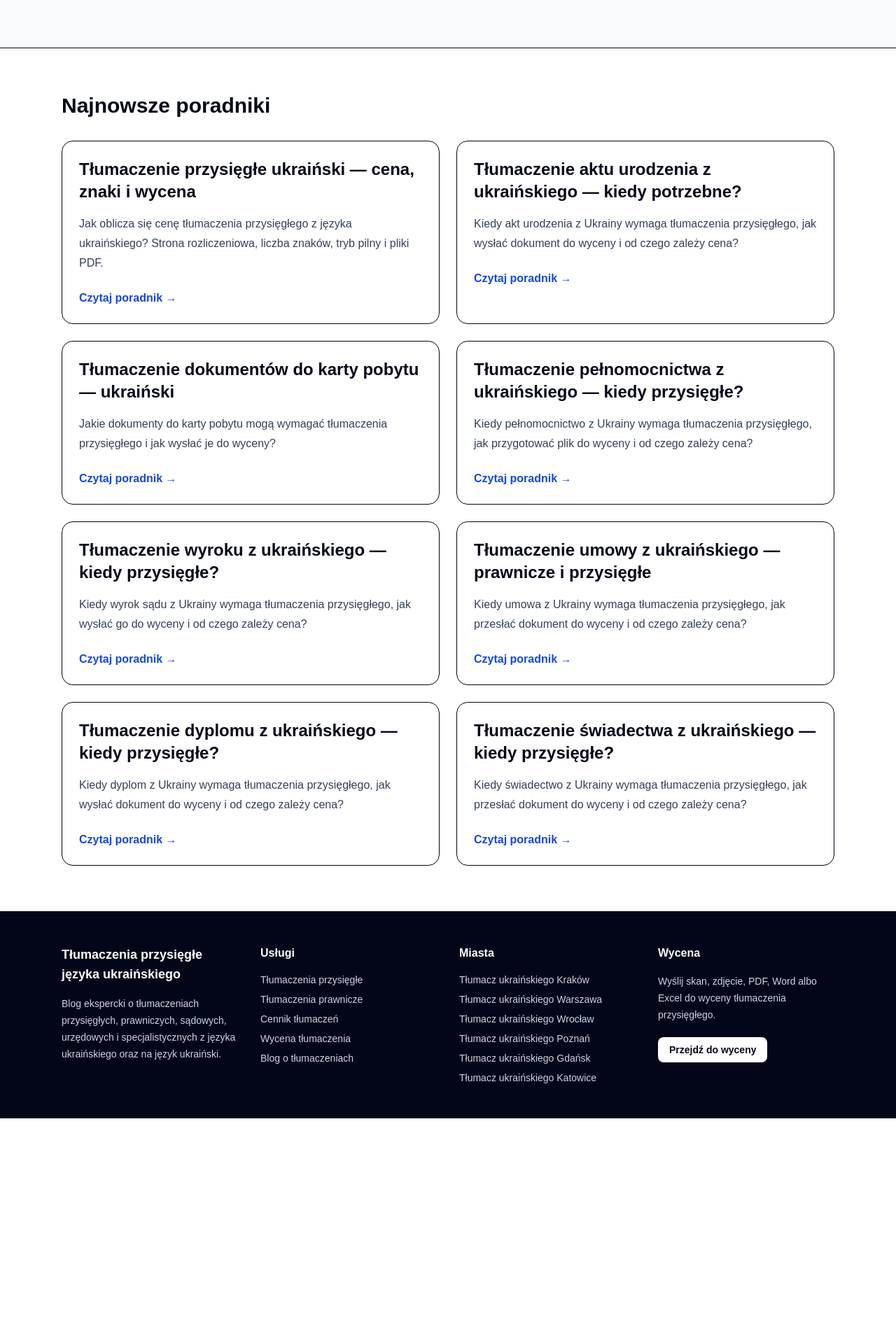
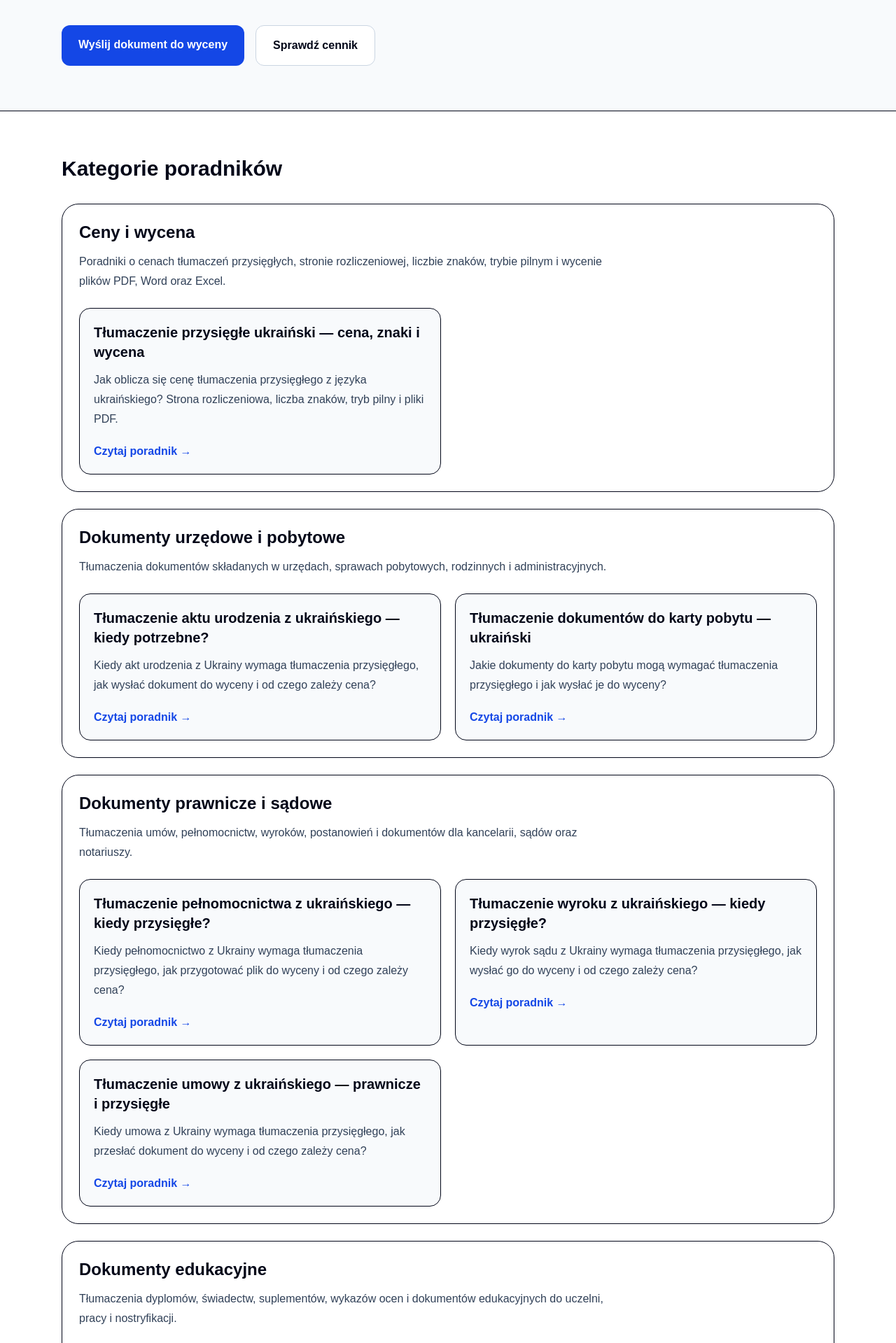
Before and after one commit to tzdh4c2pyw-tech/tlumaczenia-przysiegle-blog, a Next.js app: page /blog in a window 1280 px wide. Shown: the part 381-2300 px from the top of the page at 70% size. Before the commit the page ends 1979 px from the top, so only its background shows below. Built offline with nearby package versions, Linux system fonts and the light colour scheme.

Commit message:
Improve blog category structure

```diff
--- a/app/blog/page.tsx
+++ b/app/blog/page.tsx
@@ -1,18 +1,30 @@
 import type { Metadata } from "next";
 
 export const metadata: Metadata = {
-  title: "Blog o tłumaczeniach przysięgłych ukraiński — poradniki SEO",
+  title: "Blog o tłumaczeniach przysięgłych ukraiński — ceny, dokumenty, prawo",
   description:
-    "Blog o tłumaczeniach przysięgłych języka ukraińskiego: ceny, dokumenty, prawo, tłumaczenia sądowe, prawnicze, urzędowe i specjalistyczne.",
+    "Blog o tłumaczeniach przysięgłych języka ukraińskiego: ceny, dokumenty urzędowe, prawnicze, sądowe, edukacyjne, karta pobytu i wycena.",
 };
 
-const posts = [
+const categories = [
+  {
+    title: "Ceny i wycena",
+    description:
+      "Poradniki o cenach tłumaczeń przysięgłych, stronie rozliczeniowej, liczbie znaków, trybie pilnym i wycenie plików PDF, Word oraz Excel.",
+    posts: [
       {
         title: "Tłumaczenie przysięgłe ukraiński — cena, znaki i wycena",
         description:
           "Jak oblicza się cenę tłumaczenia przysięgłego z języka ukraińskiego? Strona rozliczeniowa, liczba znaków, tryb pilny i pliki PDF.",
         href: "/blog/tlumaczenie-przysiegle-ukrainski-cena",
       },
+    ],
+  },
+  {
+    title: "Dokumenty urzędowe i pobytowe",
+    description:
+      "Tłumaczenia dokumentów składanych w urzędach, sprawach pobytowych, rodzinnych i administracyjnych.",
+    posts: [
       {
         title: "Tłumaczenie aktu urodzenia z ukraińskiego — kiedy potrzebne?",
         description:
@@ -25,6 +37,13 @@ const posts = [
           "Jakie dokumenty do karty pobytu mogą wymagać tłumaczenia przysięgłego i jak wysłać je do wyceny?",
         href: "/blog/tlumaczenie-dokumentow-do-karty-pobytu",
       },
+    ],
+  },
+  {
+    title: "Dokumenty prawnicze i sądowe",
+    description:
+      "Tłumaczenia umów, pełnomocnictw, wyroków, postanowień i dokumentów dla kancelarii, sądów oraz notariuszy.",
+    posts: [
       {
         title: "Tłumaczenie pełnomocnictwa z ukraińskiego — kiedy przysięgłe?",
         description:
@@ -43,6 +62,13 @@ const posts = [
           "Kiedy umowa z Ukrainy wymaga tłumaczenia przysięgłego, jak przesłać dokument do wyceny i od czego zależy cena?",
         href: "/blog/tlumaczenie-umowy-z-ukrainskiego",
       },
+    ],
+  },
+  {
+    title: "Dokumenty edukacyjne",
+    description:
+      "Tłumaczenia dyplomów, świadectw, suplementów, wykazów ocen i dokumentów edukacyjnych do uczelni, pracy i nostryfikacji.",
+    posts: [
       {
         title: "Tłumaczenie dyplomu z ukraińskiego — kiedy przysięgłe?",
         description:
@@ -55,6 +81,17 @@ const posts = [
           "Kiedy świadectwo z Ukrainy wymaga tłumaczenia przysięgłego, jak przesłać dokument do wyceny i od czego zależy cena?",
         href: "/blog/tlumaczenie-swiadectwa-z-ukrainskiego",
       },
+    ],
+  },
+];
+
+const cityLinks = [
+  { label: "Kraków", href: "/miasta/krakow" },
+  { label: "Warszawa", href: "/miasta/warszawa" },
+  { label: "Wrocław", href: "/miasta/wroclaw" },
+  { label: "Poznań", href: "/miasta/poznan" },
+  { label: "Gdańsk", href: "/miasta/gdansk" },
+  { label: "Katowice", href: "/miasta/katowice" },
 ];
 
 export default function BlogPage() {
@@ -75,36 +112,117 @@ export default function BlogPage() {
             sądowych, urzędowych, medycznych, technicznych i specjalistycznych
             z języka ukraińskiego oraz na język ukraiński.
           </p>
+
+          <div className="mt-8 flex flex-col gap-4 sm:flex-row">
+            <a
+              href="/wycena"
+              className="rounded-xl bg-blue-700 px-6 py-4 text-center font-semibold text-white hover:bg-blue-800"
+            >
+              Wyślij dokument do wyceny
+            </a>
+
+            <a
+              href="/cennik"
+              className="rounded-xl border border-slate-300 bg-white px-6 py-4 text-center font-semibold hover:bg-slate-50"
+            >
+              Sprawdź cennik
+            </a>
+          </div>
         </div>
       </section>
 
       <section className="mx-auto max-w-6xl px-6 py-16">
         <h2 className="text-3xl font-bold">
-          Najnowsze poradniki
+          Kategorie poradników
         </h2>
 
-        <div className="mt-8 grid gap-6 md:grid-cols-2">
-          {posts.map((post) => (
+        <div className="mt-8 grid gap-6">
+          {categories.map((category) => (
+            <section
+              key={category.title}
+              className="rounded-3xl border bg-white p-6"
+            >
+              <div className="max-w-3xl">
+                <h3 className="text-2xl font-bold">
+                  {category.title}
+                </h3>
+
+                <p className="mt-3 leading-7 text-slate-700">
+                  {category.description}
+                </p>
+              </div>
+
+              <div className="mt-6 grid gap-5 md:grid-cols-2">
+                {category.posts.map((post) => (
                   <a
                     key={post.href}
                     href={post.href}
-              className="rounded-2xl border bg-white p-6 hover:shadow-md"
+                    className="rounded-2xl border bg-slate-50 p-5 hover:bg-white hover:shadow-md"
                   >
-              <h3 className="text-2xl font-bold">
+                    <h4 className="text-xl font-bold">
                       {post.title}
-              </h3>
+                    </h4>
 
-              <p className="mt-4 leading-7 text-slate-700">
+                    <p className="mt-3 leading-7 text-slate-700">
                       {post.description}
                     </p>
 
-              <span className="mt-6 inline-block font-semibold text-blue-700">
+                    <span className="mt-5 inline-block font-semibold text-blue-700">
                       Czytaj poradnik →
                     </span>
                   </a>
                 ))}
               </div>
             </section>
+          ))}
+        </div>
+      </section>
+
+      <section className="bg-slate-50">
+        <div className="mx-auto max-w-6xl px-6 py-16">
+          <h2 className="text-3xl font-bold">
+            Tłumacz przysięgły ukraiński — miasta
+          </h2>
+
+          <p className="mt-4 max-w-3xl leading-8 text-slate-700">
+            Sprawdź lokalne strony SEO dla największych miast w Polsce. Każda
+            strona prowadzi do informacji o tłumaczeniach przysięgłych języka
+            ukraińskiego, dokumentach, cenach i wycenie online.
+          </p>
+
+          <div className="mt-8 grid gap-4 md:grid-cols-3">
+            {cityLinks.map((city) => (
+              <a
+                key={city.href}
+                href={city.href}
+                className="rounded-2xl border bg-white p-5 font-semibold hover:shadow-md"
+              >
+                Tłumacz ukraińskiego {city.label}
+              </a>
+            ))}
+          </div>
+        </div>
+      </section>
+
+      <section className="bg-blue-700 text-white">
+        <div className="mx-auto max-w-6xl px-6 py-16">
+          <h2 className="max-w-3xl text-3xl font-bold">
+            Nie wiesz, jaki rodzaj tłumaczenia jest potrzebny?
+          </h2>
+
+          <p className="mt-4 max-w-3xl text-lg text-blue-50">
+            Wyślij dokument do wyceny. Na podstawie pliku można określić
+            orientacyjny koszt, termin i sposób realizacji tłumaczenia.
+          </p>
+
+          <a
+            href="/wycena"
+            className="mt-8 inline-block rounded-xl bg-white px-6 py-4 font-semibold text-blue-700 hover:bg-blue-50"
+          >
+            Przejdź do wyceny
+          </a>
+        </div>
+      </section>
     </main>
   );
 }
```
Lines whose indentation alone changed are shown as unchanged.
